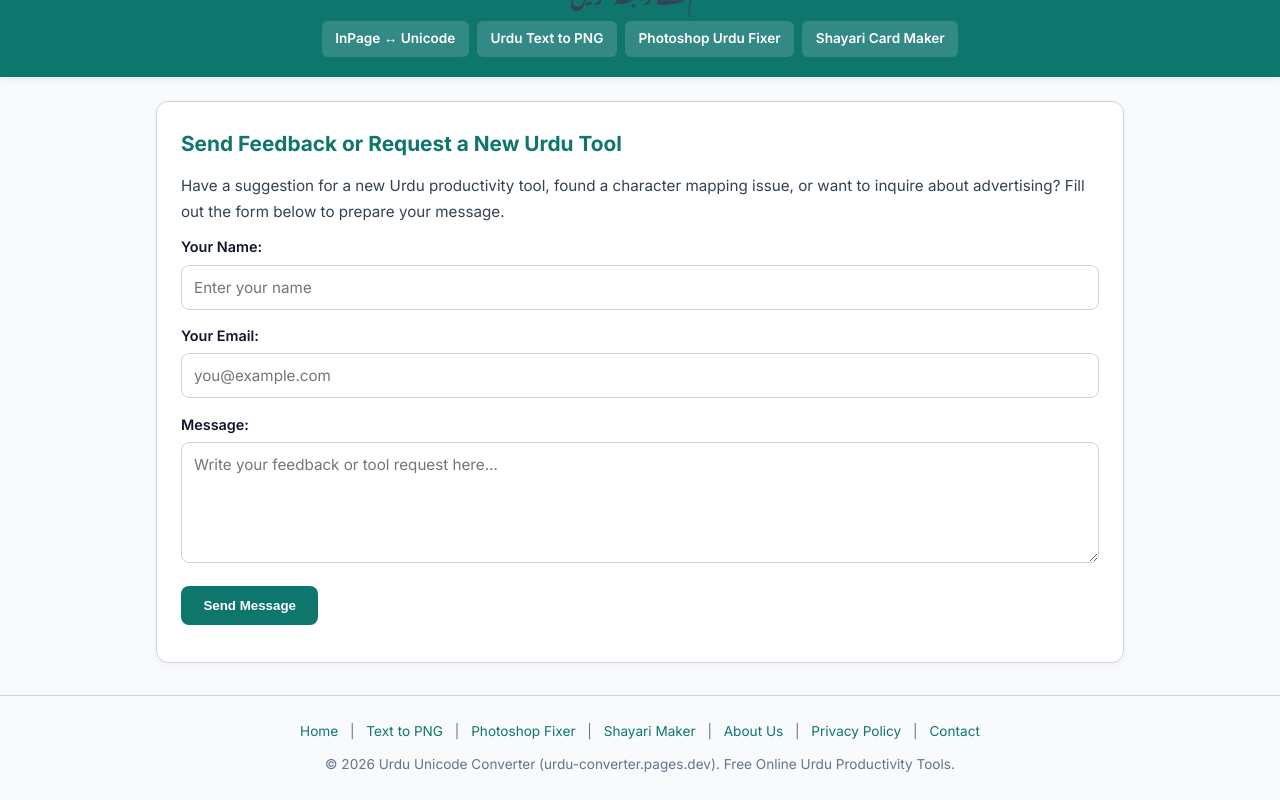
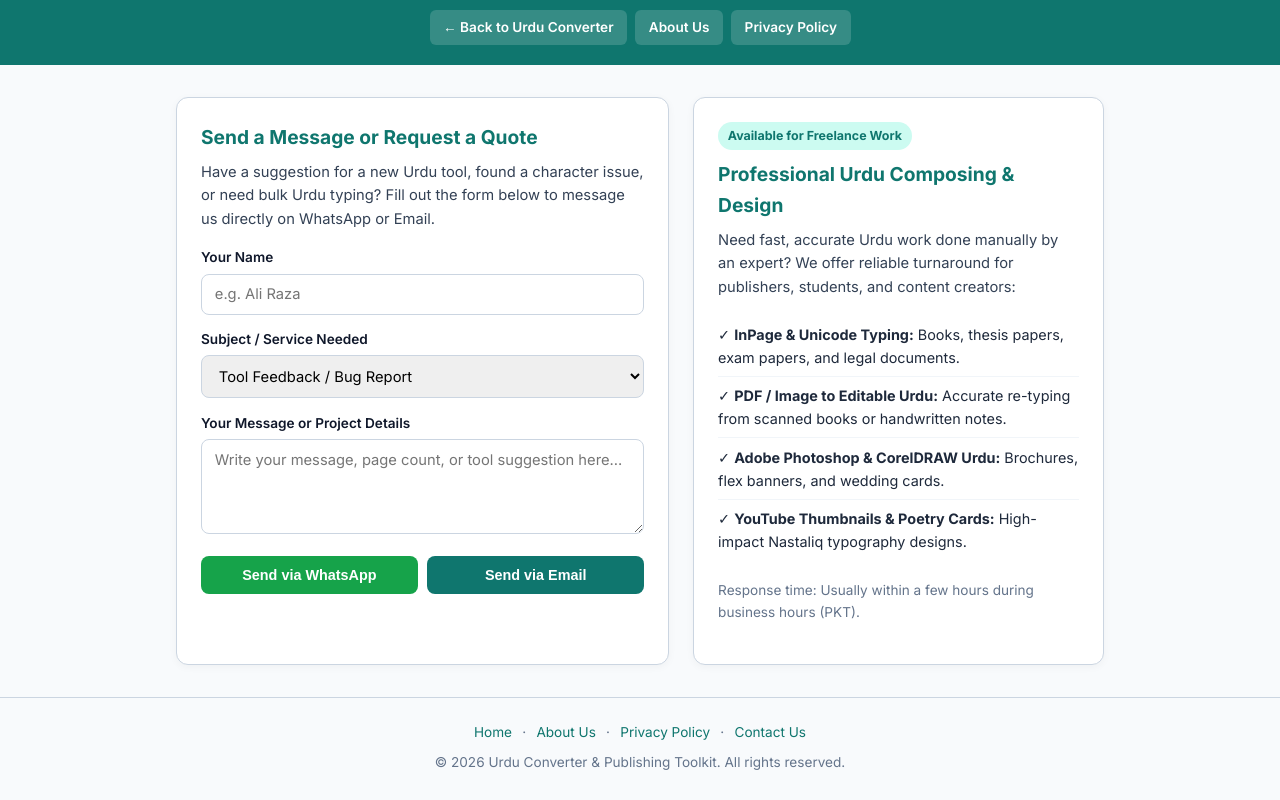
Before and after one commit to allycreative7/urdu-converter, a plain HTML site: page contact.html in a window 1280 px wide. Shown: the part 90-890 px from the top of the page. Drawn offline with Linux system fonts and the light colour scheme; a web font is replaced by a local one.

Commit message:
Add files via upload

```diff
--- a/contact.html
+++ b/contact.html
@@ -3,83 +3,154 @@
 <head>
   <meta charset="UTF-8" />
   <meta name="viewport" content="width=device-width, initial-scale=1.0" />
-  <title>Contact Us | Urdu Unicode &amp; InPage Converter</title>
-  <meta name="description" content="Contact the team behind Urdu Unicode Converter (urdu-converter.pages.dev) for feedback, bug reports, or new Urdu tool requests." />
+  <title>Contact Us &amp; Urdu Composing Services | Urdu Converter</title>
+  <meta name="description" content="Contact Urdu Converter for tool feedback, bug reports, or hire us for professional Urdu composing, InPage typing, and graphic design services." />
   <link rel="canonical" href="https://urdu-converter.pages.dev/contact.html" />
+  <link rel="preconnect" href="https://fonts.googleapis.com">
+  <link rel="preconnect" href="https://fonts.gstatic.com" crossorigin>
   <link href="https://fonts.googleapis.com/css2?family=Inter:wght@400;600;700&family=Noto+Nastaliq+Urdu:wght@400;700&display=swap" rel="stylesheet">
   <style>
-
-    :root { --primary: #0f766e; --primary-hover: #115e59; --bg: #f8fafc; --card: #ffffff; --text: #0f172a; --muted: #64748b; --border: #cbd5e1; }
+    :root {
+      --primary: #0f766e;
+      --primary-hover: #115e59;
+      --whatsapp: #16a34a;
+      --whatsapp-hover: #15803d;
+      --bg: #f8fafc;
+      --card: #ffffff;
+      --text: #0f172a;
+      --muted: #64748b;
+      --border: #cbd5e1;
+    }
     * { box-sizing: border-box; margin: 0; padding: 0; }
-    body { font-family: 'Inter', sans-serif; background: var(--bg); color: var(--text); line-height: 1.7; }
-    header { background: var(--primary); color: #fff; padding: 1.25rem 1rem; text-align: center; box-shadow: 0 2px 8px rgba(0,0,0,0.08); }
+    body { font-family: 'Inter', sans-serif; background: var(--bg); color: var(--text); line-height: 1.6; }
+    header { background: var(--primary); color: #fff; padding: 1.25rem 1rem; text-align: center; }
     header h1 { font-size: 1.5rem; margin-bottom: 0.25rem; }
-    .urdu-title { font-family: 'Noto Nastaliq Urdu', serif; font-size: 1.2rem; opacity: 0.95; }
-    .nav-links { display: flex; flex-wrap: wrap; justify-content: center; gap: 0.5rem; margin-top: 0.85rem; }
-    .nav-links a { color: #fff; text-decoration: none; padding: 0.4rem 0.85rem; border-radius: 6px; font-size: 0.85rem; font-weight: 600; background: rgba(255,255,255,0.15); transition: 0.2s; }
-    .nav-links a:hover, .nav-links a.active { background: #fff; color: var(--primary); }
-    .container { max-width: 1000px; margin: 1.5rem auto; padding: 0 1rem; }
-    .card { background: var(--card); border: 1px solid var(--border); border-radius: 12px; padding: 1.5rem; box-shadow: 0 2px 6px rgba(0,0,0,0.04); margin-bottom: 1.5rem; }
-    h2 { color: var(--primary); font-size: 1.3rem; margin-bottom: 0.75rem; }
-    h3 { font-size: 1.05rem; margin: 1.1rem 0 0.4rem; color: var(--text); }
-    p, li { color: #334155; font-size: 0.95rem; margin-bottom: 0.65rem; }
-    ul { margin-left: 1.25rem; margin-bottom: 0.75rem; }
-    footer { text-align: center; padding: 1.5rem 1rem; color: var(--muted); font-size: 0.85rem; margin-top: 2rem; border-top: 1px solid var(--border); }
-
-    input, textarea { width: 100%; padding: 0.75rem; border: 1px solid var(--border); border-radius: 8px; margin-bottom: 0.9rem; font-family: inherit; font-size: 0.95rem; }
-    label { display: block; font-weight: 600; font-size: 0.9rem; margin-bottom: 0.3rem; }
-    button { padding: 0.75rem 1.4rem; background: var(--primary); color: #fff; border: none; border-radius: 8px; font-weight: 600; cursor: pointer; }
-    button:hover { background: var(--primary-hover); }
+    header p { font-size: 0.95rem; opacity: 0.95; }
+    .nav-bar { display: flex; flex-wrap: wrap; justify-content: center; gap: 0.5rem; margin-top: 0.85rem; }
+    .nav-link { color: #fff; text-decoration: none; background: rgba(255,255,255,0.16); padding: 0.4rem 0.85rem; border-radius: 6px; font-size: 0.85rem; font-weight: 600; }
+    .nav-link:hover { background: rgba(255,255,255,0.28); }
+    .container { max-width: 960px; margin: 2rem auto; padding: 0 1rem; }
+    .grid { display: grid; grid-template-columns: 1.2fr 1fr; gap: 1.5rem; }
+    @media (max-width: 768px) { .grid { grid-template-columns: 1fr; } }
+    .card { background: var(--card); border: 1px solid var(--border); border-radius: 12px; padding: 1.5rem; box-shadow: 0 2px 8px rgba(0,0,0,0.04); }
+    .card h2 { font-size: 1.2rem; color: var(--primary); margin-bottom: 0.5rem; }
+    .card p { font-size: 0.92rem; color: #334155; margin-bottom: 1rem; }
+    label { display: block; font-size: 0.85rem; font-weight: 600; margin-bottom: 0.3rem; color: var(--text); }
+    input, select, textarea { width: 100%; padding: 0.65rem 0.8rem; border: 1px solid var(--border); border-radius: 8px; font-family: inherit; font-size: 0.92rem; margin-bottom: 0.9rem; outline: none; }
+    input:focus, select:focus, textarea:focus { border-color: var(--primary); }
+    .btn-row { display: flex; flex-wrap: wrap; gap: 0.6rem; }
+    .btn { flex: 1; min-width: 150px; padding: 0.7rem 1rem; border: none; border-radius: 8px; font-weight: 600; font-size: 0.9rem; cursor: pointer; text-align: center; color: #fff; transition: 0.2s; }
+    .btn-wa { background: var(--whatsapp); }
+    .btn-wa:hover { background: var(--whatsapp-hover); }
+    .btn-email { background: var(--primary); }
+    .btn-email:hover { background: var(--primary-hover); }
+    .service-list { list-style: none; margin: 0.75rem 0 1.25rem; }
+    .service-list li { padding: 0.45rem 0; border-bottom: 1px solid #f1f5f9; font-size: 0.9rem; color: #1e293b; }
+    .service-list li:last-child { border-bottom: none; }
+    .badge { display: inline-block; background: #ccfbf1; color: #0f766e; font-size: 0.78rem; font-weight: 700; padding: 0.25rem 0.6rem; border-radius: 999px; margin-bottom: 0.6rem; }
+    footer { text-align: center; padding: 1.5rem; color: var(--muted); font-size: 0.85rem; margin-top: 2rem; border-top: 1px solid var(--border); }
+    footer a { color: var(--primary); text-decoration: none; margin: 0 0.4rem; }
   </style>
 </head>
 <body>
+
 <header>
-  <h1>Contact Us</h1>
-  <p class="urdu-title">ہم سے رابطہ کریں</p>
-    <nav class="nav-links">
-    <a href="index.html">InPage ↔ Unicode</a>
-    <a href="urdu-png.html">Urdu Text to PNG</a>
-    <a href="photoshop-urdu.html">Photoshop Urdu Fixer</a>
-    <a href="shayari-maker.html" class="active-shayari">Shayari Card Maker</a>
+  <h1>Contact Us &amp; Urdu Services</h1>
+  <p>Feedback, Bug Reports, or Professional Urdu Composing &amp; Design</p>
+  <nav class="nav-bar">
+    <a class="nav-link" href="index.html">← Back to Urdu Converter</a>
+    <a class="nav-link" href="about.html">About Us</a>
+    <a class="nav-link" href="privacy-policy.html">Privacy Policy</a>
   </nav>
 </header>
+
 <div class="container">
-  <div class="card">
-    <h2>Send Feedback or Request a New Urdu Tool</h2>
-    <p>Have a suggestion for a new Urdu productivity tool, found a character mapping issue, or want to inquire about advertising? Fill out the form below to prepare your message.</p>
-    <form onsubmit="sendMail(event)">
-      <label>Your Name:</label>
-      <input type="text" id="senderName" required placeholder="Enter your name" />
-      <label>Your Email:</label>
-      <input type="email" id="senderEmail" required placeholder="you@example.com" />
-      <label>Message:</label>
-      <textarea id="senderMsg" rows="5" required placeholder="Write your feedback or tool request here..."></textarea>
-      <button type="submit">Send Message</button>
-    </form>
-    <p id="formStatus" style="margin-top:0.85rem; color: var(--primary); font-weight: 600;"></p>
+  <div class="grid">
+    <!-- Interactive Contact & Service Inquiry Form -->
+    <div class="card">
+      <h2>Send a Message or Request a Quote</h2>
+      <p>Have a suggestion for a new Urdu tool, found a character issue, or need bulk Urdu typing? Fill out the form below to message us directly on WhatsApp or Email.</p>
+
+      <label for="userName">Your Name</label>
+      <input type="text" id="userName" placeholder="e.g. Ali Raza" />
+
+      <label for="topic">Subject / Service Needed</label>
+      <select id="topic">
+        <option value="Tool Feedback / Bug Report">Tool Feedback / Bug Report</option>
+        <option value="Bulk Urdu InPage / Unicode Composing">Bulk Urdu InPage / Unicode Composing</option>
+        <option value="Book Formatting &amp; Publishing Layout">Book Formatting &amp; Publishing Layout</option>
+        <option value="Urdu YouTube Thumbnails &amp; Social Posts">Urdu YouTube Thumbnails &amp; Social Posts</option>
+        <option value="Advertising / Sponsorship Inquiry">Advertising / Sponsorship Inquiry</option>
+      </select>
+
+      <label for="message">Your Message or Project Details</label>
+      <textarea id="message" rows="4" placeholder="Write your message, page count, or tool suggestion here..."></textarea>
+
+      <div class="btn-row">
+        <button type="button" class="btn btn-wa" onclick="sendWhatsApp()">Send via WhatsApp</button>
+        <button type="button" class="btn btn-email" onclick="sendEmail()">Send via Email</button>
+      </div>
+    </div>
+
+    <!-- Freelance Services Card -->
+    <div class="card">
+      <span class="badge">Available for Freelance Work</span>
+      <h2>Professional Urdu Composing &amp; Design</h2>
+      <p>Need fast, accurate Urdu work done manually by an expert? We offer reliable turnaround for publishers, students, and content creators:</p>
+      <ul class="service-list">
+        <li>✓ <strong>InPage &amp; Unicode Typing:</strong> Books, thesis papers, exam papers, and legal documents.</li>
+        <li>✓ <strong>PDF / Image to Editable Urdu:</strong> Accurate re-typing from scanned books or handwritten notes.</li>
+        <li>✓ <strong>Adobe Photoshop &amp; CorelDRAW Urdu:</strong> Brochures, flex banners, and wedding cards.</li>
+        <li>✓ <strong>YouTube Thumbnails &amp; Poetry Cards:</strong> High-impact Nastaliq typography designs.</li>
+      </ul>
+      <p style="font-size: 0.85rem; color: var(--muted);">Response time: Usually within a few hours during business hours (PKT).</p>
+    </div>
   </div>
 </div>
+
 <footer>
-  <div style="margin-bottom: 0.6rem;">
-    <a href="index.html" style="color: #0f766e; text-decoration: none; margin: 0 0.5rem;">Home</a> |
-    <a href="urdu-png.html" style="color: #0f766e; text-decoration: none; margin: 0 0.5rem;">Text to PNG</a> |
-    <a href="photoshop-urdu.html" style="color: #0f766e; text-decoration: none; margin: 0 0.5rem;">Photoshop Fixer</a> |
-    <a href="shayari-maker.html" style="color: #0f766e; text-decoration: none; margin: 0 0.5rem;">Shayari Maker</a> |
-    <a href="about.html" style="color: #0f766e; text-decoration: none; margin: 0 0.5rem;">About Us</a> |
-    <a href="privacy-policy.html" style="color: #0f766e; text-decoration: none; margin: 0 0.5rem;">Privacy Policy</a> |
-    <a href="contact.html" style="color: #0f766e; text-decoration: none; margin: 0 0.5rem;">Contact</a>
-  </div>
-  &copy; 2026 Urdu Unicode Converter (urdu-converter.pages.dev). Free Online Urdu Productivity Tools.
+  <a href="index.html">Home</a> ·
+  <a href="about.html">About Us</a> ·
+  <a href="privacy-policy.html">Privacy Policy</a> ·
+  <a href="contact.html">Contact Us</a>
+  <div style="margin-top: 0.5rem;">&copy; 2026 Urdu Converter &amp; Publishing Toolkit. All rights reserved.</div>
 </footer>
+
 <script>
-  function sendMail(e) {
-    e.preventDefault();
-    const name = document.getElementById('senderName').value;
-    const email = document.getElementById('senderEmail').value;
-    const msg = document.getElementById('senderMsg').value;
-    document.getElementById('formStatus').textContent = 'Thank you, ' + name + '! Your feedback has been recorded.';
-    e.target.reset();
+  // Replace with your real WhatsApp number (country code + number, no + or leading 0)
+  const WHATSAPP_NUMBER = "923455299282";
+  // Replace with your real contact email address
+  const CONTACT_EMAIL = "your-email@example.com";
+
+  function sendWhatsApp() {
+    const name = document.getElementById("userName").value.trim() || "Visitor";
+    const topic = document.getElementById("topic").value;
+    const msg = document.getElementById("message").value.trim();
+    if (!msg) {
+      alert("Please enter your message first.");
+      return;
+    }
+    const text = `Assalam-o-Alaikum!%0A*Name:* ${encodeURIComponent(name)}%0A*Topic:* ${encodeURIComponent(topic)}%0A*Message:* ${encodeURIComponent(msg)}`;
+    window.open(`https://wa.me/${WHATSAPP_NUMBER}?text=${text}`, "_blank");
+  }
+
+  function sendEmail() {
+    const name = document.getElementById("userName").value.trim() || "Visitor";
+    const topic = document.getElementById("topic").value;
+    const msg = document.getElementById("message").value.trim();
+    if (!msg) {
+      alert("Please enter your message first.");
+      return;
+    }
+    const subject = encodeURIComponent(`[Urdu Converter] ${topic} - ${name}`);
+    const body = encodeURIComponent(`Name: ${name}
+Topic: ${topic}
+
+Message:
+${msg}`);
+    window.location.href = `mailto:${CONTACT_EMAIL}?subject=${subject}&body=${body}`;
   }
 </script>
+
 </body>
 </html>
```
